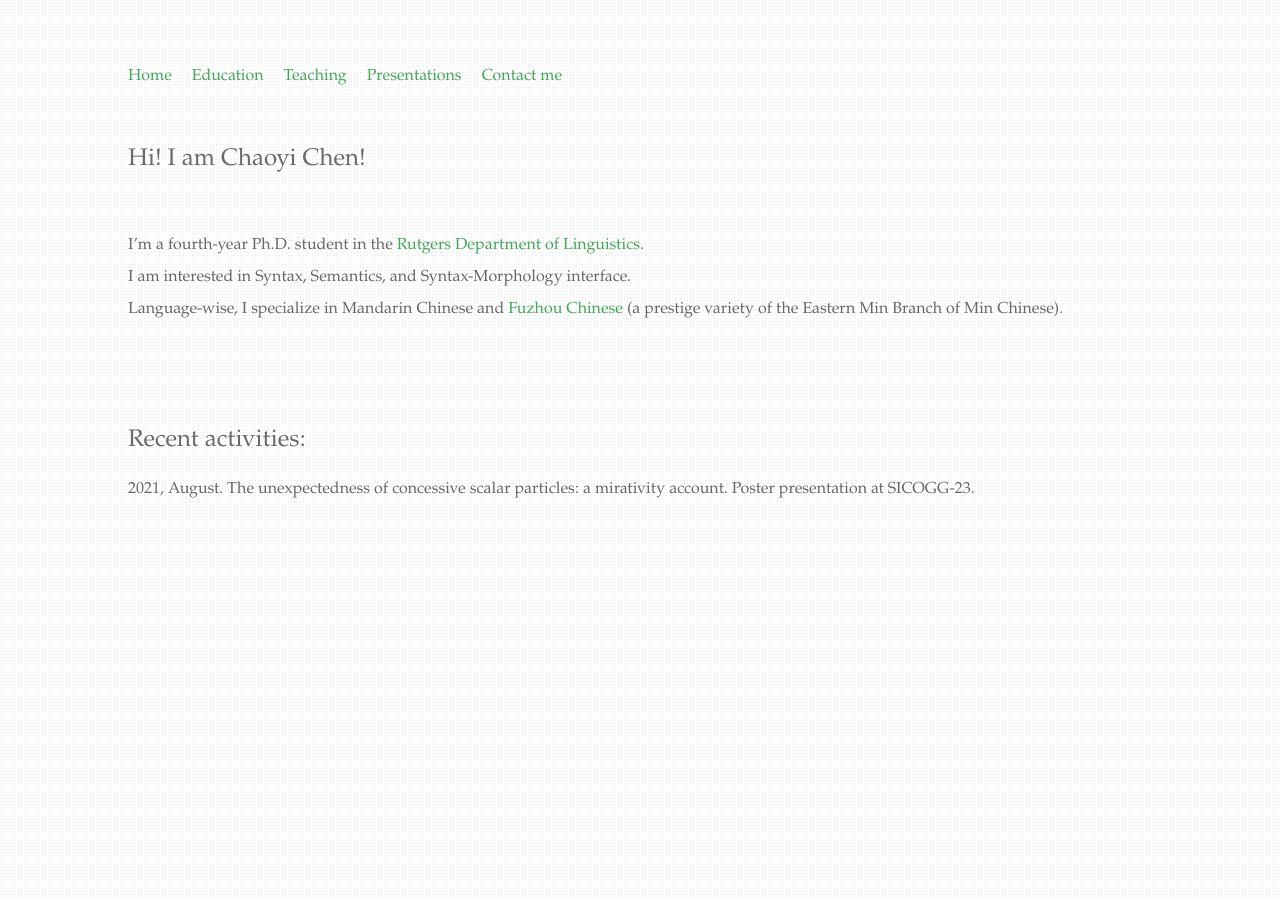
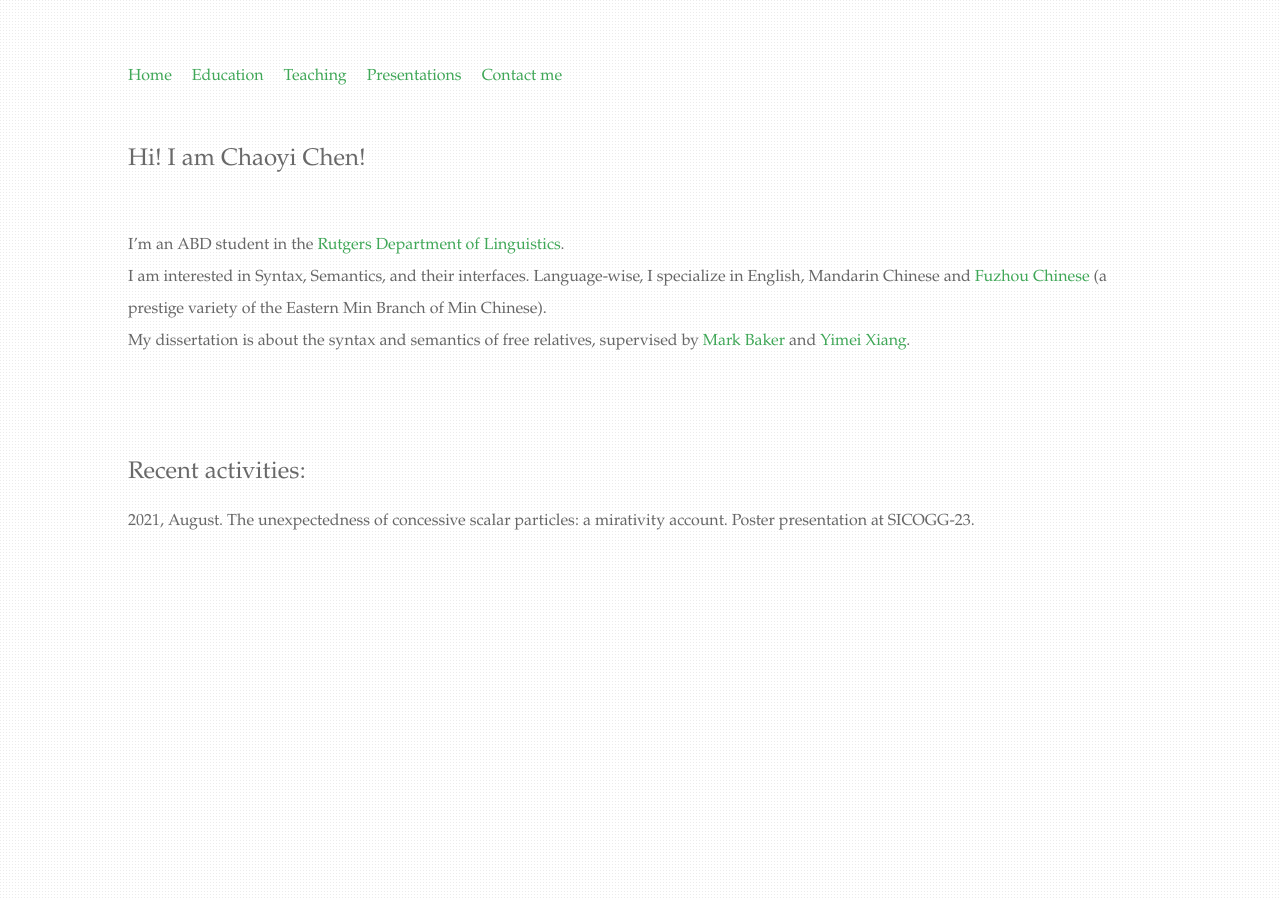
Before and after one commit to chaoyichen71/chaoyichen71.github.io, a Jekyll site: the page built from index.html, in a window 1280 px wide. Built offline with Jekyll 4.4.1, drawn with Linux system fonts in a browser that asks for light colours.

Commit message:
Update index.html

```diff
--- a/index.html
+++ b/index.html
@@ -5,9 +5,9 @@ title: Chaoyi Chen (陈超逸)
                 </br>
 		<div class="blurb">
 			<h2>Hi! I am Chaoyi Chen!</h2><br>
-			<p>I’m a fourth-year Ph.D. student in the <a href="https://ling.rutgers.edu/">Rutgers Department of Linguistics</a>.<br>
-			I am interested in Syntax, Semantics, and Syntax-Morphology interface. <br>
-			Language-wise, I specialize in Mandarin Chinese and <a href="https://en.wikipedia.org/wiki/Fuzhou_dialect">Fuzhou Chinese </a>(a prestige variety of the Eastern Min Branch of Min Chinese).<br>
+			<p>I’m an ABD student in the <a href="https://ling.rutgers.edu/">Rutgers Department of Linguistics</a>.<br>
+			I am interested in Syntax, Semantics, and their interfaces. Language-wise, I specialize in English, Mandarin Chinese and <a href="https://en.wikipedia.org/wiki/Fuzhou_dialect">Fuzhou Chinese </a>(a prestige variety of the Eastern Min Branch of Min Chinese).<br>
+		        My dissertation is about the syntax and semantics of free relatives, supervised by <a href="https://sites.rutgers.edu/mark-baker/people/mark-baker/">Mark Baker</a> and <a href="https://yimeixiang.wordpress.com/">Yimei Xiang</a>.
 		</div>
 		</br>
 		</br>
```
